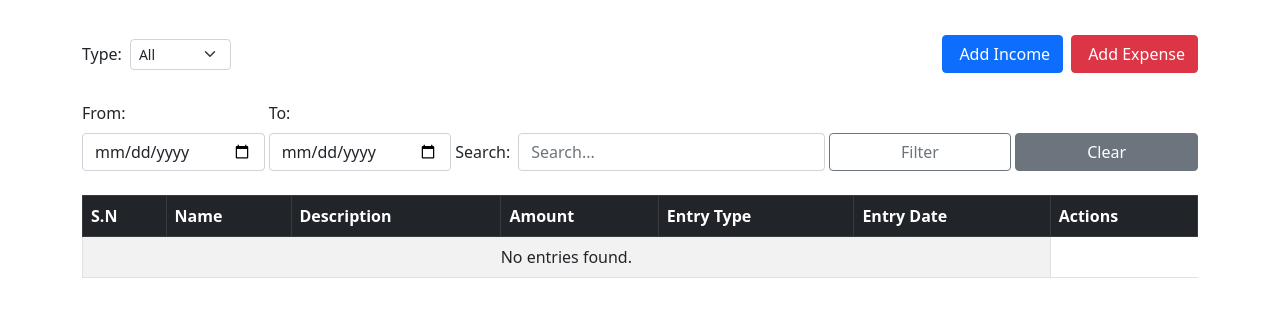
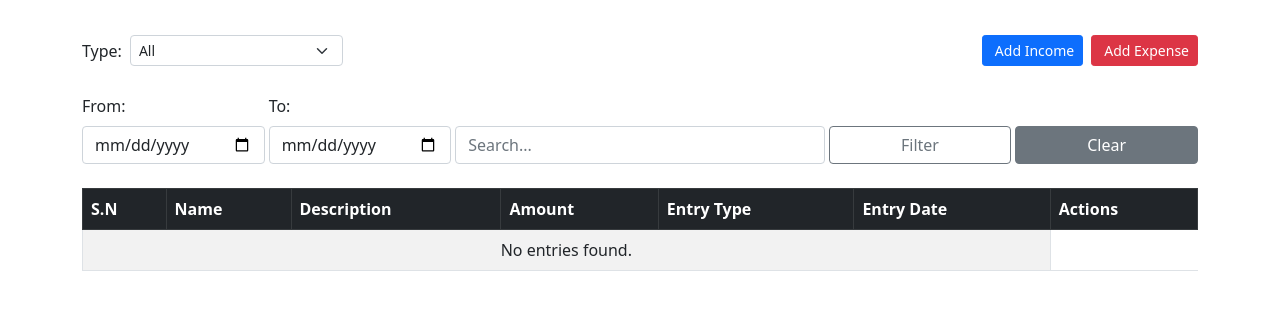
Before and after one commit to Niraj-commits/Kharcha, a Django app: template templates/card_details/view.html in a window 1280 px wide. Shown: the part 137-454 px from the top of the page. Run offline with Django 5.2, Linux system fonts and the light colour scheme; the template is opened without the code that fills it, so the values that code supplies are empty.

```diff
--- a/templates/card_details/view.html
+++ b/templates/card_details/view.html
@@ -25,27 +25,27 @@
       <div class="row align-items-center justify-content-between">
 
         <!-- Filter: Income / Expense -->
-        <div class="col-md-6 d-flex align-items-center">
+        <div class="col-md-3 mb-3 mb-md-0 d-flex align-items-center">
           <label for="entry_type" class="form-label mb-0 me-2 fw-semibold">Type:</label>
-          <select name="entry_type" id="entry_type" class="form-select form-select-sm w-auto">
+          <select name="entry_type" id="entry_type" class="form-select form-select-sm w-100">
             <option value="">All</option>
             <option value="income" {% if request.GET.entry_type == 'income' %}selected{% endif %}>Income</option>
             <option value="expense" {% if request.GET.entry_type == 'expense' %}selected{% endif %}>Expense</option>
           </select>
         </div>
-
         <!-- Buttons: Add Income / Expense -->
-        <div class="col-md-6 d-flex justify-content-end gap-2 mt-3 mt-md-0">
-          <a href="{% url 'add_income' card_details.id %}" class="btn btn-primary">
+        <div class="col-md-3 d-flex justify-content-end gap-2">
+          <a href="{% url 'add_income' card_details.id %}" class="btn btn-primary btn-sm">
             <i class="bi bi-plus-circle me-1"></i> Add Income
           </a>
-          <a href="{% url 'add_expense' card_details.id %}" class="btn btn-danger">
+          <a href="{% url 'add_expense' card_details.id %}" class="btn btn-danger btn-sm">
             <i class="bi bi-dash-circle me-1"></i> Add Expense
           </a>
         </div>
 
       </div>
     </div>
+
 
 
     <div class="col-md-2">
@@ -60,7 +60,6 @@
     </div>
 
     <div class="col-md-4 d-flex align-items-center">
-      <label for="search" class="me-2 fw-semibold mb-0">Search:</label>
       <input type="text" id="search" name="search" class="form-control flex-grow-1" placeholder="Search..."
         value="{{ request.GET.search|default:'' }}">
     </div>
--- a/tracker/views.py
+++ b/tracker/views.py
@@ -32,6 +32,9 @@ def view_card_details(request,pk):
     item_filter = InfoFilter(request.GET,queryset=detail)
     detail = item_filter.qs
 
+
+
+
     total_amount = 0
     for item in detail:
 
@@ -41,6 +44,9 @@ def view_card_details(request,pk):
         elif item.entry_type == "expense":
             total_amount -= item.amount
     context = {"expense_entries":detail,"card_details":card_details,"filter":item_filter,"total_amount":total_amount}
+
+
+
 
     return render(request,"card_details/view.html",context)
 
```
